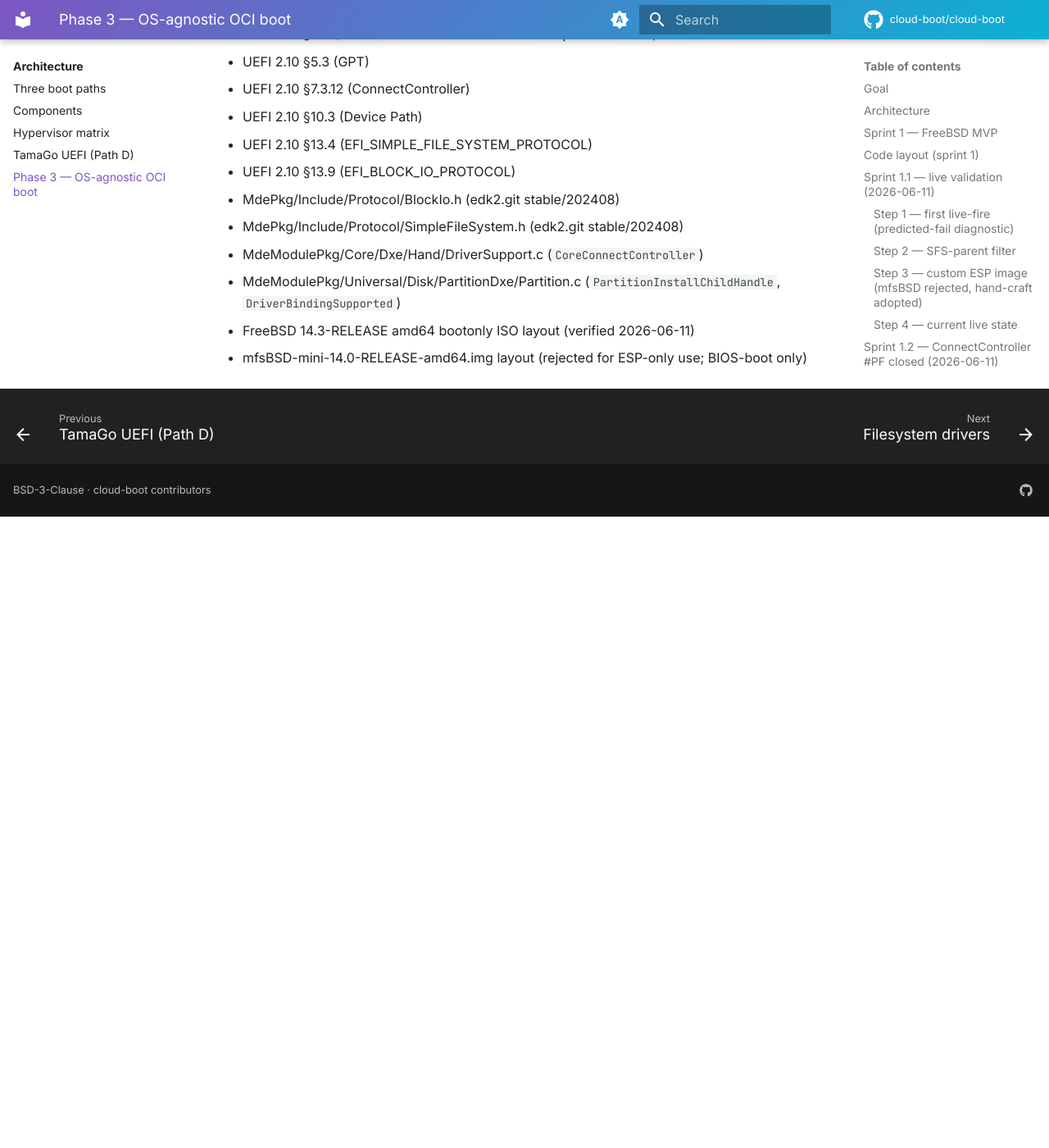
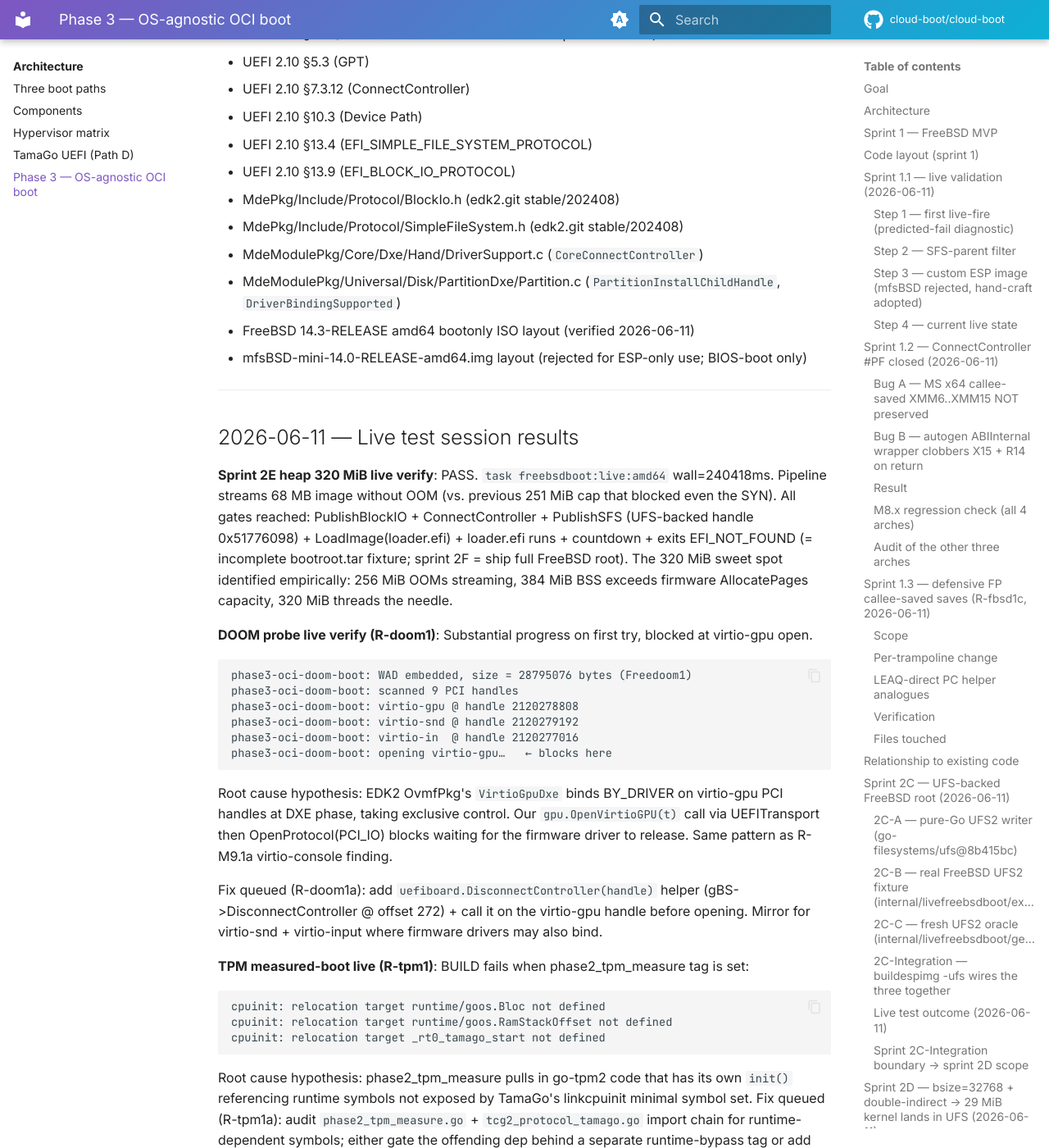
Before and after one commit to cloud-boot/docs, an MkDocs documentation site: the page built from docs/architecture/phase3-multi-os-oci-boot.md, in a window 1280 px wide and 1400 px high, scrolled down 29159 px. Shown: the whole window at 82% size. Built offline with MkDocs 1.6.1 and Material for MkDocs 9.7.7, drawn with Linux system fonts in a browser that asks for light colours; the version menu is left out; before the commit the page ends 29789 px from its top, so only the background shows below that; some of the changed text lies outside the part shown.

Commit message:
phase3 doc: 2026-06-11 live test session results + R-doom1a + R-tpm1a queued
- Sprint 2E heap 320 MiB PASS empirically (FreeBSD streams 68 MB, full
  pipeline reaches loader.efi countdown)
- DOOM probe blocks at virtio-gpu open (R-M9.1a-style firmware binding);
  fix queued via uefiboard.DisconnectController
- TPM build fails on linkcpuinit symbol resolution when tag set;
  fix queued via import-chain audit

Co-Authored-By: Claude Opus 4.8 <noreply@anthropic.com>

````diff
--- a/docs/architecture/phase3-multi-os-oci-boot.md
+++ b/docs/architecture/phase3-multi-os-oci-boot.md
@@ -1185,3 +1185,42 @@ what this document already records.
 - MdeModulePkg/Universal/Disk/PartitionDxe/Partition.c (`PartitionInstallChildHandle`, `DriverBindingSupported`)
 - FreeBSD 14.3-RELEASE amd64 bootonly ISO layout (verified 2026-06-11)
 - mfsBSD-mini-14.0-RELEASE-amd64.img layout (rejected for ESP-only use; BIOS-boot only)
+
+---
+
+## 2026-06-11 — Live test session results
+
+**Sprint 2E heap 320 MiB live verify**: PASS. `task freebsdboot:live:amd64` wall=240418ms. Pipeline streams 68 MB image without OOM (vs. previous 251 MiB cap that blocked even the SYN). All gates reached: PublishBlockIO + ConnectController + PublishSFS (UFS-backed handle 0x51776098) + LoadImage(loader.efi) + loader.efi runs + countdown + exits EFI_NOT_FOUND (= incomplete bootroot.tar fixture; sprint 2F = ship full FreeBSD root). The 320 MiB sweet spot identified empirically: 256 MiB OOMs streaming, 384 MiB BSS exceeds firmware AllocatePages capacity, 320 MiB threads the needle.
+
+**DOOM probe live verify (R-doom1)**: Substantial progress on first try, blocked at virtio-gpu open.
+```
+phase3-oci-doom-boot: WAD embedded, size = 28795076 bytes (Freedoom1)
+phase3-oci-doom-boot: scanned 9 PCI handles
+phase3-oci-doom-boot: virtio-gpu @ handle 2120278808
+phase3-oci-doom-boot: virtio-snd @ handle 2120279192
+phase3-oci-doom-boot: virtio-in  @ handle 2120277016
+phase3-oci-doom-boot: opening virtio-gpu…   ← blocks here
+```
+Root cause hypothesis: EDK2 OvmfPkg's `VirtioGpuDxe` binds BY_DRIVER on virtio-gpu PCI handles at DXE phase, taking exclusive control. Our `gpu.OpenVirtioGPU(t)` call via UEFITransport then OpenProtocol(PCI_IO) blocks waiting for the firmware driver to release. Same pattern as R-M9.1a virtio-console finding.
+
+Fix queued (R-doom1a): add `uefiboard.DisconnectController(handle)` helper (gBS->DisconnectController @ offset 272) + call it on the virtio-gpu handle before opening. Mirror for virtio-snd + virtio-input where firmware drivers may also bind.
+
+**TPM measured-boot live (R-tpm1)**: BUILD fails when phase2_tpm_measure tag is set:
+```
+cpuinit: relocation target runtime/goos.Bloc not defined
+cpuinit: relocation target runtime/goos.RamStackOffset not defined
+cpuinit: relocation target _rt0_tamago_start not defined
+```
+Root cause hypothesis: phase2_tpm_measure pulls in go-tpm2 code that has its own `init()` referencing runtime symbols not exposed by TamaGo's linkcpuinit minimal symbol set. Fix queued (R-tpm1a): audit `phase2_tpm_measure.go` + `tcg2_protocol_tamago.go` import chain for runtime-dependent symbols; either gate the offending dep behind a separate runtime-bypass tag or add the missing symbol stubs to cpuinit_amd64.s.
+
+## Roadmap snapshot (2026-06-11)
+
+| Sprint | Status |
+|---|---|
+| 2E heap 320 MiB | DONE — FreeBSD streaming OOM fixed |
+| 2F | NEXT — complete FreeBSD bootroot so loader finds kernel |
+| Multi-arch port (block_io+sfs PC helpers riscv64+loong64) | WIP |
+| R-doom1a | NEXT — DisconnectController + retest virtio-gpu open |
+| R-tpm1a | NEXT — fix phase2_tpm_measure build-tag conflict |
+| 3.x.1 NetBSD FFS root | queued |
+| 4.0a real NTFS reader | multi-month, deferred |
````
